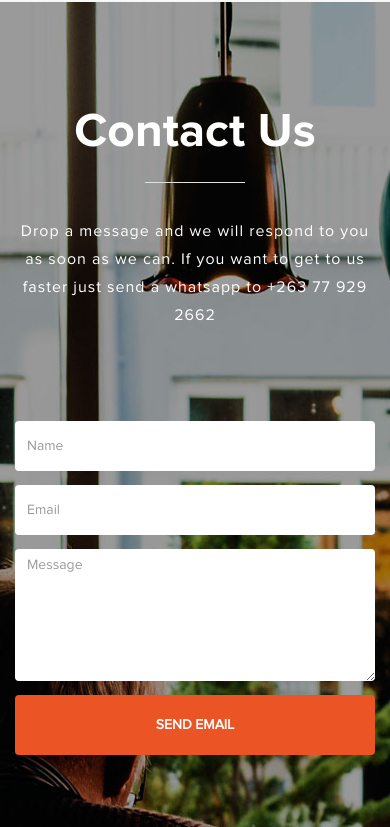
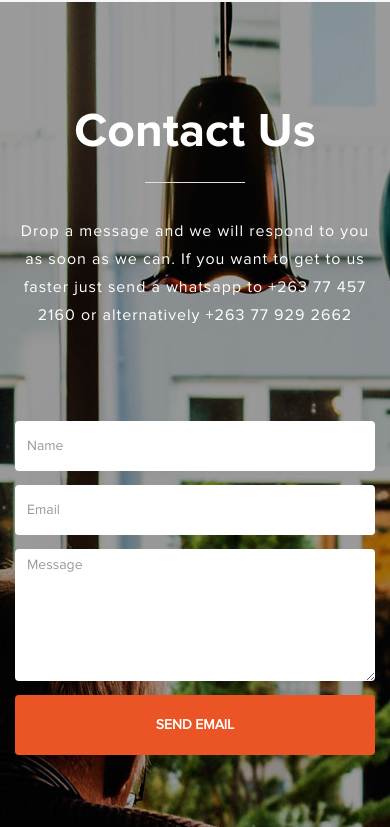
Before and after one commit to tawandamadziya/spark, a plain HTML site: page index.html in a window 390 px wide. Shown: the part 7069-7896 px from the top of the page. Drawn offline with Linux system fonts and the light colour scheme; some packages are replaced by stand-ins of ours.

Commit message:
updated phone number

```diff
--- a/index.html
+++ b/index.html
@@ -125,7 +125,7 @@ Spark Welding is a company specializing in welding services, including door fram
       <div class="col-md-offset-3 col-md-6 col-sm-offset-2 col-sm-8 title">
         <h2>Contact Us</h2>
         <hr>
-        <p>Drop a message and we will respond to you as soon as we can. If you want to get to us faster just send a whatsapp to +263 77 929 2662</p>
+        <p>Drop a message and we will respond to you as soon as we can. If you want to get to us faster just send a whatsapp to +263 77 457 2160 or alternatively +263 77 929 2662</p>
       </div>
       <div class="col-md-offset-3 col-md-6 col-sm-offset-2 col-sm-8 contact-form wow fadeInUp" data-wow-delay="0.9s">
         <form action="#" method="post">
```
